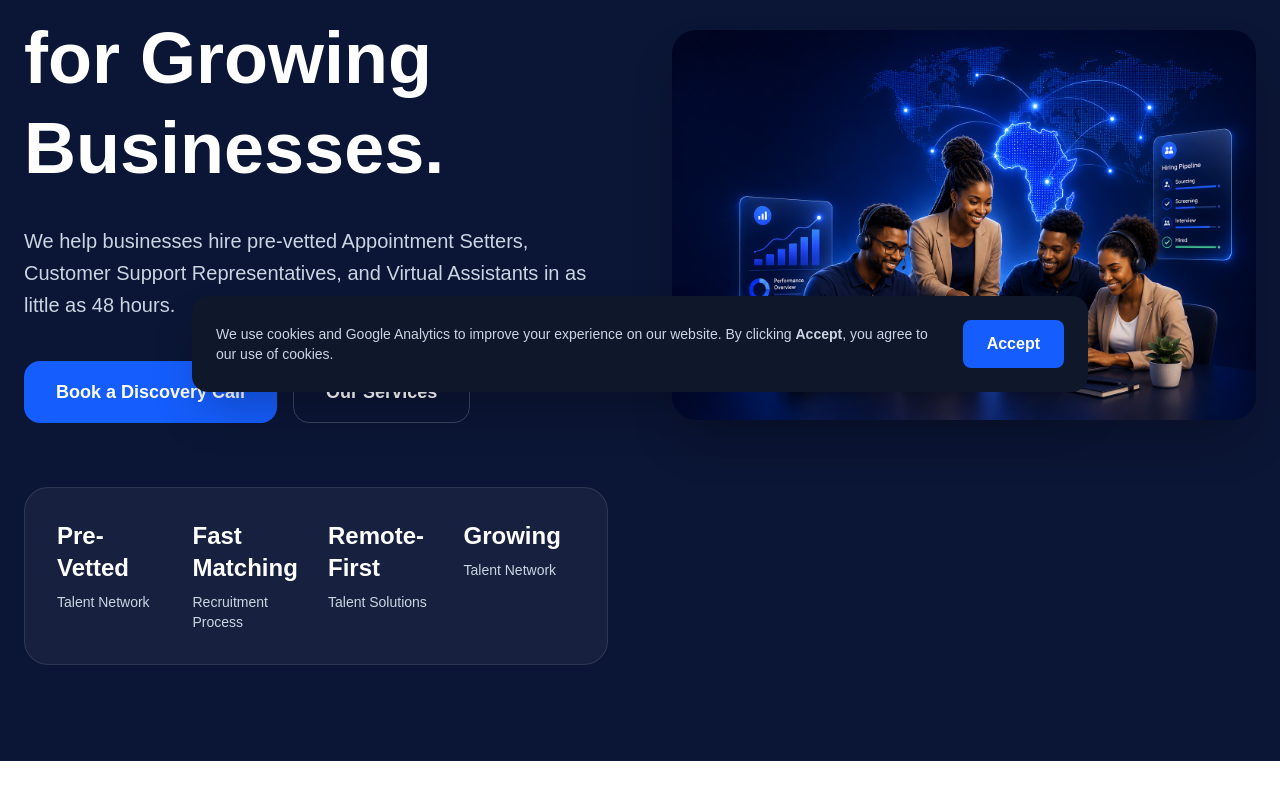
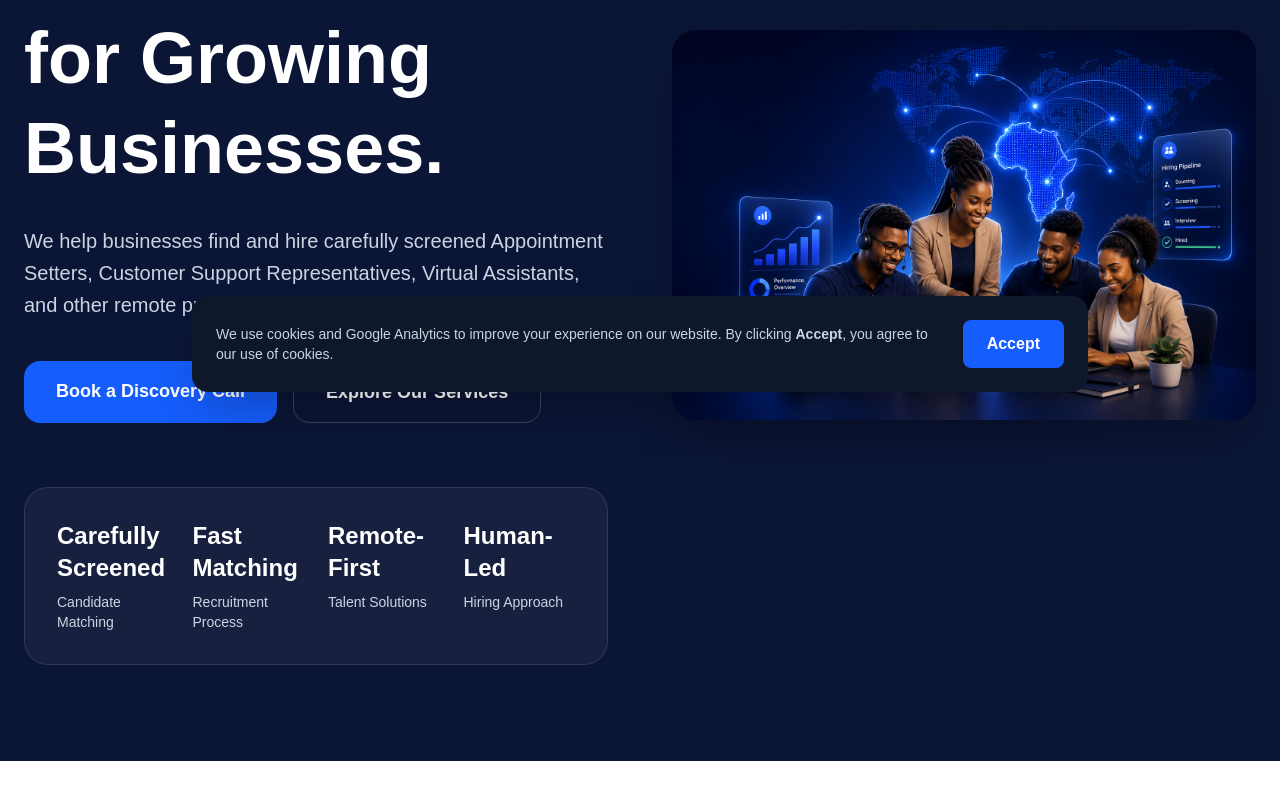
Before and after one commit to Silindokuhle98/remote-talent-co, a Next.js app: page / in a window 1280 px wide. Shown: the part 392-1192 px from the top of the page. Built offline with nearby package versions, Linux system fonts and the light colour scheme.

Commit message:
Strengthen homepage hero and CTAs

```diff
--- a/app/components/Hero.tsx
+++ b/app/components/Hero.tsx
@@ -4,8 +4,6 @@ export default function Hero() {
   return (
     <section className="bg-[#0B1535] text-white">
       <div className="mx-auto max-w-7xl px-6 py-24 lg:grid lg:grid-cols-2 lg:items-center lg:gap-16">
-
-        {/* Left Side */}
         <div>
           <span className="rounded-full border border-blue-400/30 bg-blue-500/10 px-5 py-2 text-sm font-medium text-blue-300">
             Remote Staffing for Growing Businesses
@@ -19,58 +17,54 @@ export default function Hero() {
           </h1>
 
           <p className="mt-8 max-w-3xl text-lg leading-8 text-slate-300 md:text-xl">
-            We help businesses hire pre-vetted Appointment Setters,
-            Customer Support Representatives, and Virtual Assistants
-            in as little as 48 hours.
+            We help businesses find and hire carefully screened Appointment Setters,
+            Customer Support Representatives, Virtual Assistants, and other remote
+            professionals matched to their needs.
           </p>
 
           <div className="mt-10 flex flex-col gap-4 sm:flex-row">
-            <button className="rounded-2xl bg-blue-600 px-8 py-4 text-lg font-semibold transition hover:scale-105 hover:bg-blue-700">
+            <a
+              href="/#contact"
+              className="rounded-2xl bg-blue-600 px-8 py-4 text-center text-lg font-semibold transition hover:scale-105 hover:bg-blue-700"
+            >
               Book a Discovery Call
-            </button>
+            </a>
 
-            <button className="rounded-2xl border border-white/20 px-8 py-4 text-lg font-semibold transition hover:scale-105 hover:bg-white/10">
-              Our Services
-            </button>
+            <a
+              href="/services"
+              className="rounded-2xl border border-white/20 px-8 py-4 text-center text-lg font-semibold transition hover:scale-105 hover:bg-white/10"
+            >
+              Explore Our Services
+            </a>
           </div>
 
-          {/* Launch-stage statistics */}
           <div className="mt-16 grid grid-cols-2 gap-6 rounded-3xl border border-white/10 bg-white/5 p-8 md:grid-cols-4">
             <div>
-              <h2 className="text-2xl font-bold">Pre-Vetted</h2>
-              <p className="mt-2 text-sm text-slate-300">
-                Talent Network
-              </p>
+              <h2 className="text-2xl font-bold">Carefully Screened</h2>
+              <p className="mt-2 text-sm text-slate-300">Candidate Matching</p>
             </div>
 
             <div>
               <h2 className="text-2xl font-bold">Fast Matching</h2>
-              <p className="mt-2 text-sm text-slate-300">
-                Recruitment Process
-              </p>
+              <p className="mt-2 text-sm text-slate-300">Recruitment Process</p>
             </div>
 
             <div>
               <h2 className="text-2xl font-bold">Remote-First</h2>
-              <p className="mt-2 text-sm text-slate-300">
-                Talent Solutions
-              </p>
+              <p className="mt-2 text-sm text-slate-300">Talent Solutions</p>
             </div>
 
             <div>
-              <h2 className="text-2xl font-bold">Growing</h2>
-              <p className="mt-2 text-sm text-slate-300">
-                Talent Network
-              </p>
+              <h2 className="text-2xl font-bold">Human-Led</h2>
+              <p className="mt-2 text-sm text-slate-300">Hiring Approach</p>
             </div>
           </div>
         </div>
 
-        {/* Right Side */}
         <div className="flex items-center justify-center">
           <Image
             src="/images/remote-talent-hero.webp"
-            alt="Remote Talent Co. Team"
+            alt="Remote Talent Co. remote staffing team"
             width={700}
             height={600}
             quality={75}
@@ -79,7 +73,6 @@ export default function Hero() {
             className="h-auto w-full max-w-[700px] rounded-3xl shadow-2xl"
           />
         </div>
-
       </div>
     </section>
   );
```
